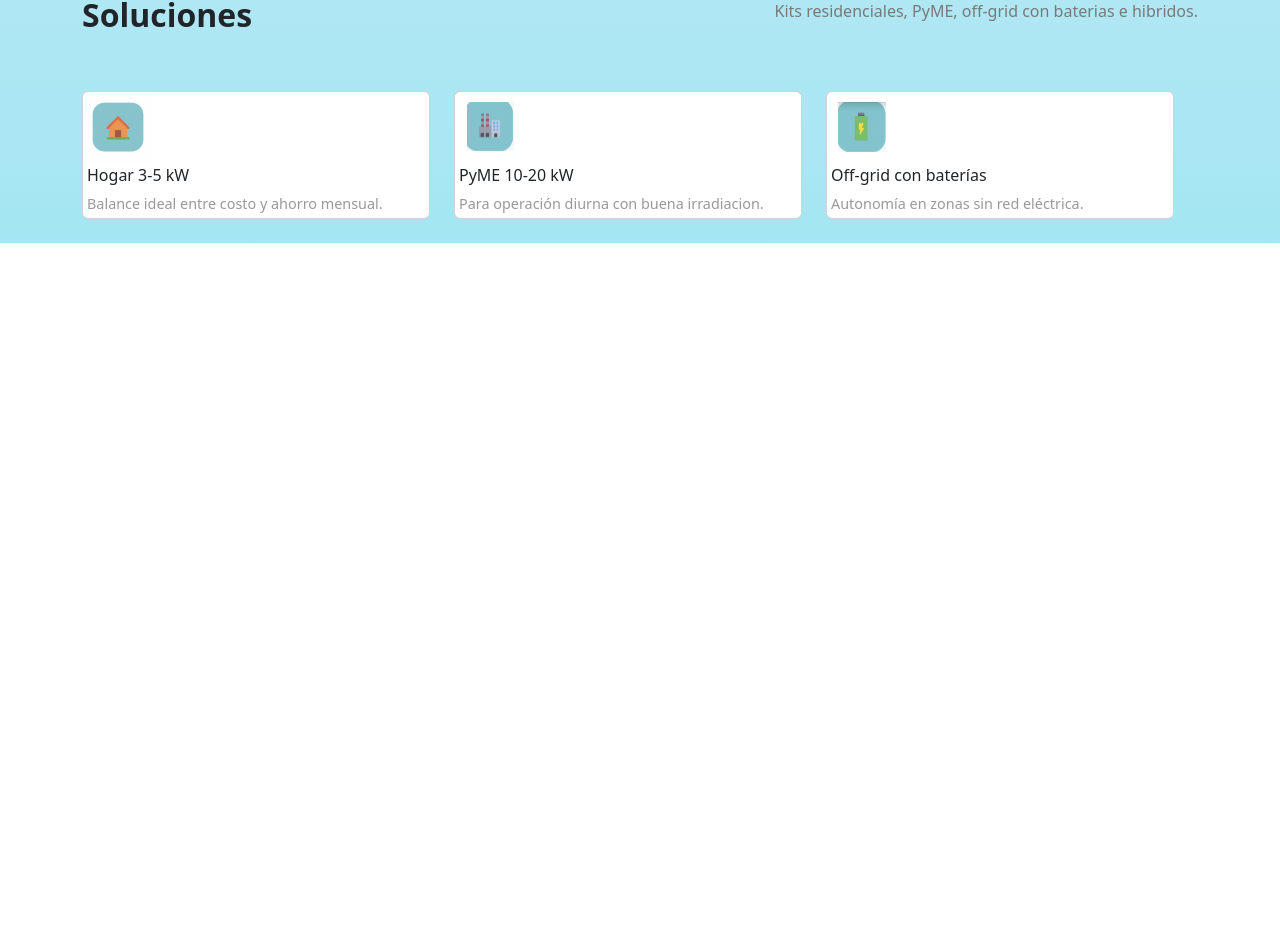
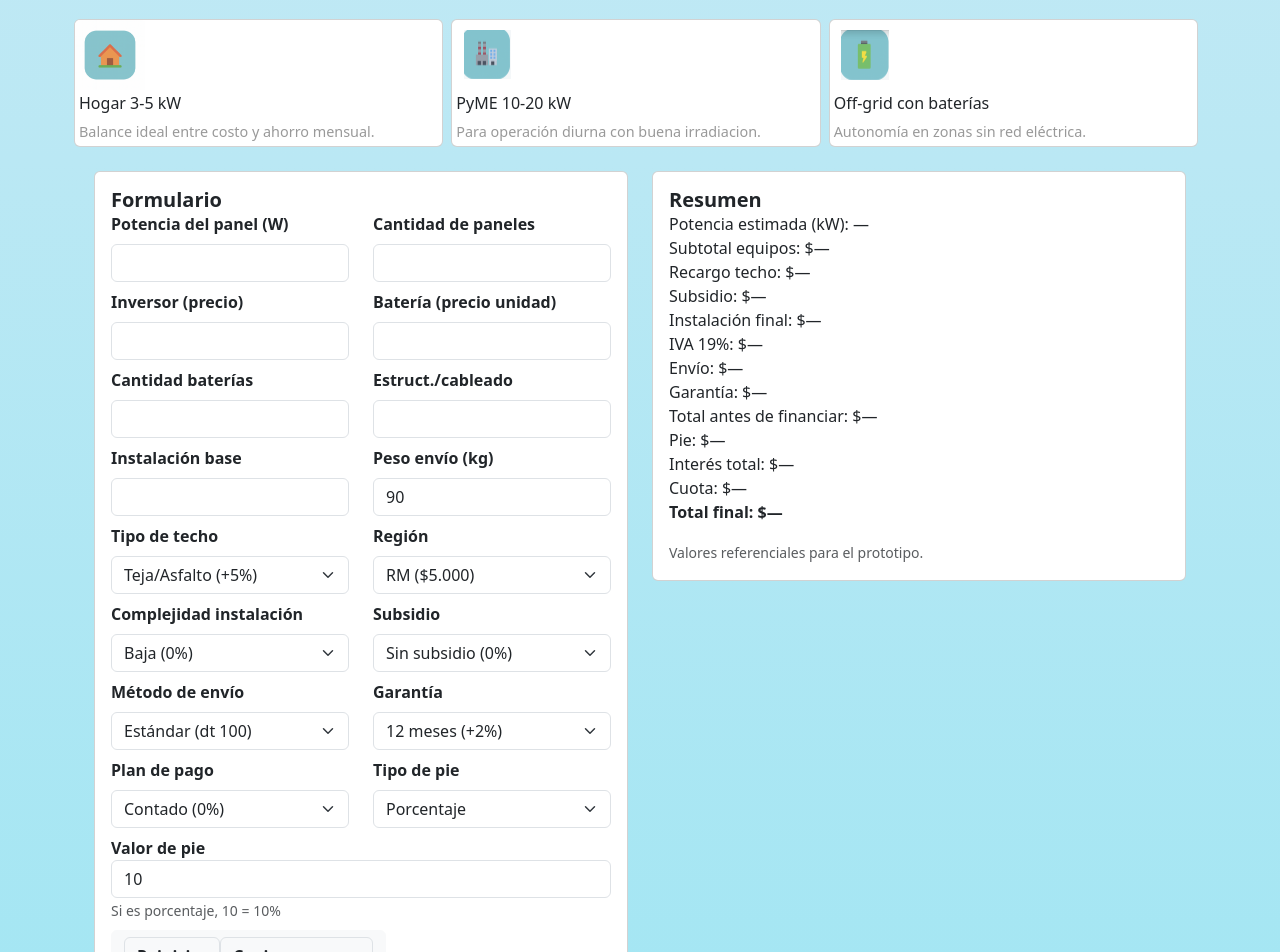
Before and after one commit to naya-png/evaluacion_2, a React (Create React App) app: page / in a window 1280 px wide. Shown: the part 682-1634 px from the top of the page. Before the commit the page ends 925 px from the top, so only its background shows below. Built offline with nearby package versions, Linux system fonts and the light colour scheme.

Commit message:
avance calculadora

```diff
--- a/src/App.js
+++ b/src/App.js
@@ -4,6 +4,7 @@ import NavbarPrincipal from './components/navbar';
 import PresentacionInicial from './components/presentacion';
 import ServiciosOfrecido from './components/servicios';
 import SolucionesOfrecidas from './components/soluciones';
+import CalculadoraSolar from './components/CalculadoraIntegral';
 function App() {
 
   return (
@@ -12,6 +13,7 @@ function App() {
       <PresentacionInicial/>
       <ServiciosOfrecido/>
       <SolucionesOfrecidas/>
+      <CalculadoraSolar/>
     </div>
   );
 
--- a/src/components/CalculadoraIntegral.js
+++ b/src/components/CalculadoraIntegral.js
@@ -0,0 +1,145 @@
+import React, { useState } from 'react';
+import {Container, Row, Col, Form, Button, Card} from 'react-bootstrap';
+
+const CalculadoraSolar = () => {
+  const [formData, setFormData] = useState({
+    potenciaPanel: '',
+    cantidadPaneles: '',
+    inversor: '',
+    bateria: '',
+    cantidadBaterias: '',
+    estructura: '',
+    instalacionBase: '',
+    pesoEnvio: 90,
+    tipoTecho: 'Teja/Asfalto (+5%)',
+    region: 'RM ($5.000)',
+    complejidad: 'Baja (0%)',
+    subsidio: 'Sin subsidio (0%)',
+    envio: 'Estándar (dt 100)',
+    garantia: '12 meses (+2%)',
+    planPago: 'Contado (0%)',
+    tipoPie: 'Porcentaje',
+    valorPie: 10
+  });
+
+  const handleChange = (e) => {
+    const { name, value } = e.target;
+    setFormData(prev => ({ ...prev, [name]: value }));
+  };
+
+  const handleReset = () => {
+    setFormData({
+      potenciaPanel: '',
+      cantidadPaneles: 0,
+      inversor: '',
+      bateria: '',
+      cantidadBaterias: '',
+      estructura: '',
+      instalacionBase: '',
+      pesoEnvio: 90,
+      tipoTecho: 'Teja/Asfalto (+5%)',
+      region: 'RM ($5.000)',
+      complejidad: 'Baja (0%)',
+      subsidio: 'Sin subsidio (0%)',
+      envio: 'Estándar (dt 100)',
+      garantia: '12 meses (+2%)',
+      planPago: 'Contado (0%)',
+      tipoPie: 'Porcentaje',
+      valorPie: 10
+    });
+  };
+
+  return (
+    <Container className="mt-4">
+      <Row>
+        {/* Formulario */}
+        <Col md={6}>
+          <Card >
+            <Card.Body>
+              <Card.Title className="fw-bold text-start mb-0">Formulario</Card.Title>
+              <Form>
+                <Row>
+                  <Col className="fw-bold text-start mb-0"><Form.Group><Form.Label>Potencia del panel (W)</Form.Label><Form.Control type="number" name="potenciaPanel" value={formData.potenciaPanel} onChange={handleChange} /></Form.Group></Col>
+                  <Col className="fw-bold text-start mb-0"><Form.Group><Form.Label>Cantidad de paneles</Form.Label><Form.Control type="number" name="cantidadPaneles" value={formData.cantidadPaneles} onChange={handleChange} /></Form.Group></Col>
+                </Row>
+
+                <Row className="mt-2">
+                  <Col className="fw-bold text-start mb-0"><Form.Group><Form.Label>Inversor (precio)</Form.Label><Form.Control type="number" name="inversor" value={formData.inversor} onChange={handleChange} /></Form.Group></Col>
+                  <Col className="fw-bold text-start mb-0"><Form.Group><Form.Label>Batería (precio unidad)</Form.Label><Form.Control type="number" name="bateria" value={formData.bateria} onChange={handleChange} /></Form.Group></Col>
+                </Row>
+
+                <Row className="mt-2">
+                  <Col className="fw-bold text-start mb-0"><Form.Group><Form.Label>Cantidad baterías</Form.Label><Form.Control type="number" name="cantidadBaterias" value={formData.cantidadBaterias} onChange={handleChange} /></Form.Group></Col>
+                  <Col className="fw-bold text-start mb-0"><Form.Group><Form.Label>Estruct./cableado</Form.Label><Form.Control type="number" name="estructura" value={formData.estructura} onChange={handleChange} /></Form.Group></Col>
+                </Row>
+
+                <Row className="mt-2">
+                  <Col className="fw-bold text-start mb-0"><Form.Group><Form.Label>Instalación base</Form.Label><Form.Control type="number" name="instalacionBase" value={formData.instalacionBase} onChange={handleChange} /></Form.Group></Col>
+                  <Col className="fw-bold text-start mb-0"><Form.Group><Form.Label>Peso envío (kg)</Form.Label><Form.Control type="number" name="pesoEnvio" value={formData.pesoEnvio} onChange={handleChange} /></Form.Group></Col>
+                </Row>
+
+                <Row className="mt-2">
+                  <Col className="fw-bold text-start mb-0"><Form.Group><Form.Label>Tipo de techo</Form.Label><Form.Select name="tipoTecho" value={formData.tipoTecho} onChange={handleChange}><option>Teja/Asfalto (+5%)</option><option>Metal (+3%)</option></Form.Select></Form.Group></Col>
+                  <Col className="fw-bold text-start mb-0"><Form.Group><Form.Label>Región</Form.Label><Form.Select name="region" value={formData.region} onChange={handleChange}><option>RM ($5.000)</option><option>Sur (+5%)</option></Form.Select></Form.Group></Col>
+                </Row>
+
+                <Row className="mt-2">
+                  <Col className="fw-bold text-start mb-0"><Form.Group><Form.Label>Complejidad instalación</Form.Label><Form.Select name="complejidad" value={formData.complejidad} onChange={handleChange}><option>Baja (0%)</option><option>Media (+10%)</option><option>Alta (+20%)</option></Form.Select></Form.Group></Col>
+                  <Col className="fw-bold text-start mb-0"><Form.Group><Form.Label>Subsidio</Form.Label><Form.Select name="subsidio" value={formData.subsidio} onChange={handleChange}><option>Sin subsidio (0%)</option><option>Con subsidio (-15%)</option></Form.Select></Form.Group></Col>
+                </Row>
+
+                <Row className="mt-2">
+                  <Col className="fw-bold text-start mb-0"><Form.Group><Form.Label>Método de envío</Form.Label><Form.Select name="envio" value={formData.envio} onChange={handleChange}><option>Estándar (dt 100)</option><option>Express (+$10.000)</option></Form.Select></Form.Group></Col>
+                  <Col className="fw-bold text-start mb-0"><Form.Group><Form.Label>Garantía</Form.Label><Form.Select name="garantia" value={formData.garantia} onChange={handleChange}><option>12 meses (+2%)</option><option>24 meses (+5%)</option></Form.Select></Form.Group></Col>
+                </Row>
+
+                <Row className="mt-2">
+                  <Col className="fw-bold text-start mb-0"><Form.Group><Form.Label>Plan de pago</Form.Label><Form.Select name="planPago" value={formData.planPago} onChange={handleChange}><option>Contado (0%)</option><option>Financiado (+10%)</option></Form.Select></Form.Group></Col>
+                  <Col className="fw-bold text-start mb-0"><Form.Group><Form.Label>Tipo de pie</Form.Label><Form.Select name="tipoPie" value={formData.tipoPie} onChange={handleChange}><option>Porcentaje</option><option>Valor fijo</option></Form.Select></Form.Group></Col>
+                </Row>
+
+                <Form.Group className="mt-2">
+                  <Form.Label className="fw-bold text-start mb-0">Valor de pie</Form.Label>
+                  <Form.Control type="number" name="valorPie" value={formData.valorPie} onChange={handleChange} />
+                  <Form.Text>Si es porcentaje, 10 = 10%</Form.Text>
+                </Form.Group>
+
+                <div  className="btn btn-light mt-2 me-2">
+                  <Button className="fw-bold text-start mb-0 border border-lightgray rounded fw-bold " variant="white" onClick={handleReset}>Reiniciar</Button>
+                  <Button className="fw-bold text-start mb-0 border border-lightgray rounded fw-bold" variant="white">Copiar resumen</Button>
+                </div>
+              </Form>
+            </Card.Body>
+          </Card>
+        </Col>
+
+        {/* Resumen */}
+        <Col md={6}>
+          <Card>
+            <Card.Body>
+              <Card.Title className="fw-bold text-start mb-0">Resumen</Card.Title>
+              <ul className="list-unstyled">
+                <li>Potencia estimada (kW): —</li>
+                <li>Subtotal equipos: $—</li>
+                <li>Recargo techo: $—</li>
+                <li>Subsidio: $—</li>
+                <li>Instalación final: $—</li>
+                <li>IVA 19%: $—</li>
+                <li>Envío: $—</li>
+                <li>Garantía: $—</li>
+                <li>Total antes de financiar: $—</li>
+                <li>Pie: $—</li>
+                <li>Interés total: $—</li>
+                <li>Cuota: $—</li>
+                <li><strong>Total final: $—</strong></li>
+              </ul>
+              <small className="text-muted">Valores referenciales para el prototipo.</small>
+            </Card.Body>
+          </Card>
+        </Col>
+      </Row>
+    </Container>
+  );
+};
+
+export default CalculadoraSolar;
--- a/src/components/presentacion.js
+++ b/src/components/presentacion.js
@@ -6,11 +6,11 @@ import { Image } from 'react-bootstrap';
     function Principal() {
         return (
          <Stack direction="horizontal" gap={1}>
-            <div style={{ paddingTop: '150px' }}>
-                <div className='row mt-3'>
+            <div className='mt-6' style={{ paddingTop: '150px' }}>
+                <div className='row mb-2'>
                    <div className='col-lg-6 '>
-                        <Badge style={{ backgroundColor: '#44b1dbff', color: 'white' }}>Energia Solar</Badge>
-                        <h2>Energía solar accesible y confiable para tu hogar o pyme</h2>
+                        <Badge className="mb-8" style={{ backgroundColor: '#44b1dbff', color: 'white' }}>Energia Solar</Badge>
+                        <h2 className='mt-'>Energía solar accesible y confiable para tu hogar o pyme</h2>
                         <p class="text-justificado">Dimensiona tu sistema, conoce el costo estimado y solicita asesoría en minutos. La DEMO te guía con valores referenciales
                         </p>
                         <div style={{ display: 'flex', gap: '12px' }}>
--- a/src/components/servicios.js
+++ b/src/components/servicios.js
@@ -36,10 +36,10 @@ function ServiciosOfrecido() {
           Estudio energético, instalación certificada, monitoreo y mantención.
         </p>
       </Col >
-        <Row xs={2} md={4} className="g-4">
+        <Row xs={2} md={4} className="g-2">
           {servicios.map((servicio, idx) => (
             <Col key={idx}>
-              <Card style={{ padding: '0.2rem' }}>
+              <Card  style={{ padding: '0.2rem' }}>
                 <Card.Img variant="top d-flex align-items-center"
                 src={servicio.imagen}
                 style={{
--- a/src/components/soluciones.js
+++ b/src/components/soluciones.js
@@ -27,11 +27,11 @@ function SolucionesOfrecidas() {
         <h2 className="fw-bold text-start">Soluciones</h2>
       </Col>
       <Col xs={12} md={6}>
-        <p style={{ color: '#797979ff', textAlign: 'right' }}>
+        <p className="text-muted mb-1" style={{ color: '#797979ff', textAlign: 'right' }}>
           Kits residenciales, PyME, off-grid con baterias e hibridos.
         </p>
       </Col >
-        <Row xs={2} md={3} className="g-4">
+        <Row xs={2} md={3} className="g-2">
           {servicios.map((servicio, idx) => (
             <Col key={idx}>
               <Card >
```
